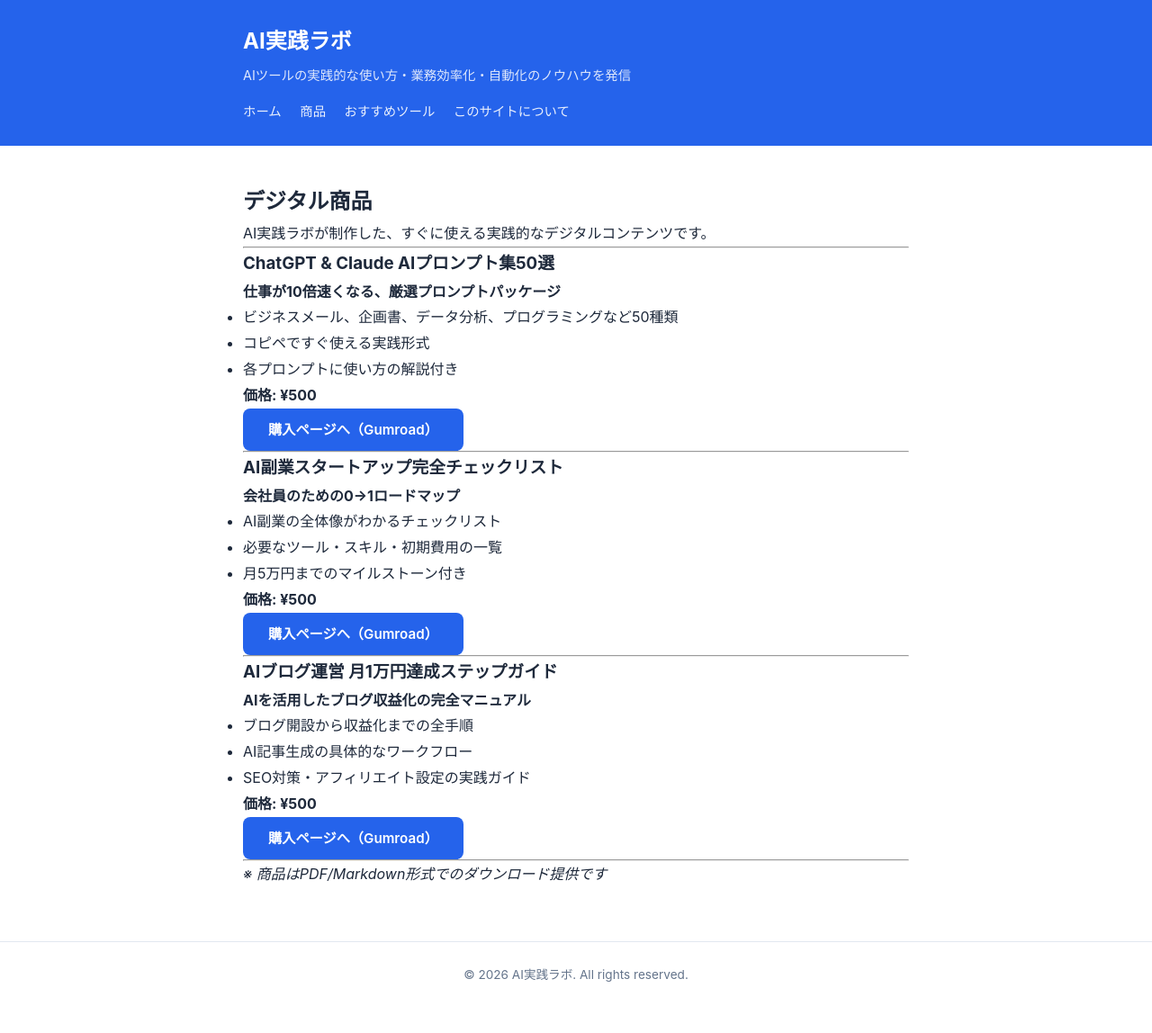
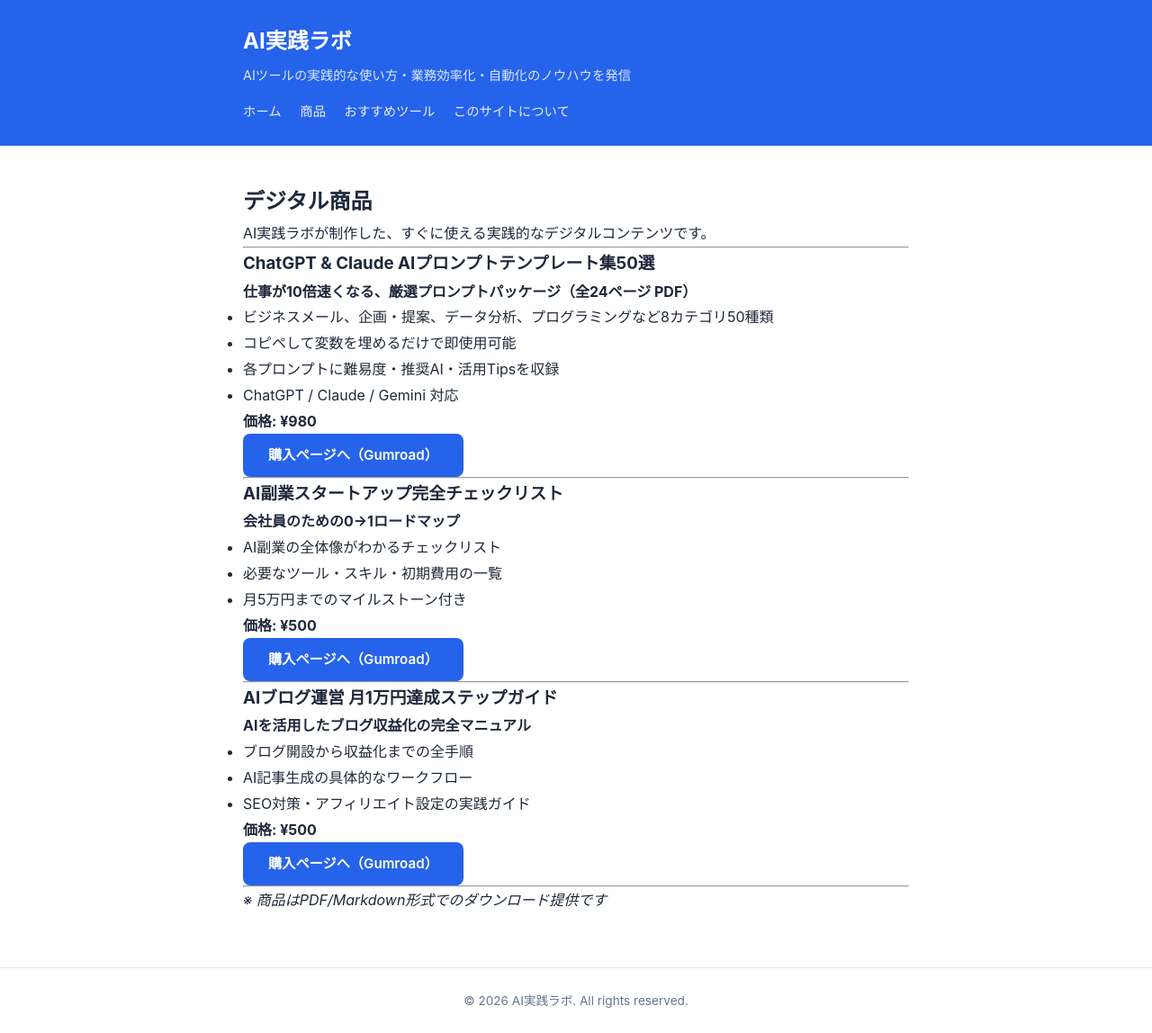
Before and after one commit to toto2014jp-prog/toto2014jp, a Jekyll site: the page built from products.md, in a window 1280 px wide. Shown: the whole page at 90% size. Built offline with Jekyll 4.4.1, drawn with Linux system fonts in a browser that asks for light colours; before the commit the page ends 1119 px from its top, so only the background shows below that.

Commit message:
商品ページ: プロンプト集50選の説明を充実させ価格を980円に更新
Co-Authored-By: Claude Opus 4.6 <noreply@anthropic.com>

```diff
--- a/products.md
+++ b/products.md
@@ -11,15 +11,16 @@ AI実践ラボが制作した、すぐに使える実践的なデジタルコン
 
 ---
 
-### ChatGPT & Claude AIプロンプト集50選
+### ChatGPT & Claude AIプロンプトテンプレート集50選
 
-**仕事が10倍速くなる、厳選プロンプトパッケージ**
+**仕事が10倍速くなる、厳選プロンプトパッケージ（全24ページ PDF）**
 
-- ビジネスメール、企画書、データ分析、プログラミングなど50種類
-- コピペですぐ使える実践形式
-- 各プロンプトに使い方の解説付き
+- ビジネスメール、企画・提案、データ分析、プログラミングなど8カテゴリ50種類
+- コピペして変数を埋めるだけで即使用可能
+- 各プロンプトに難易度・推奨AI・活用Tipsを収録
+- ChatGPT / Claude / Gemini 対応
 
-**価格: ¥500**
+**価格: ¥980**
 
 [購入ページへ（Gumroad）](https://aijissenlab.gumroad.com/l/yjcdam){: .buy-button}
 
```
